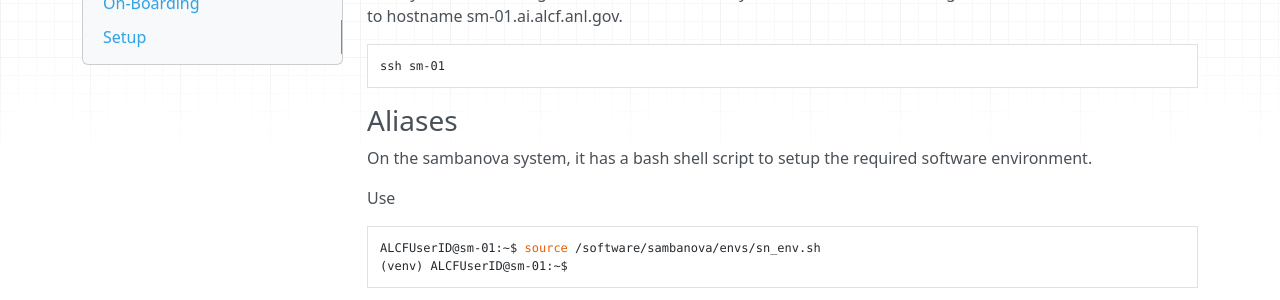
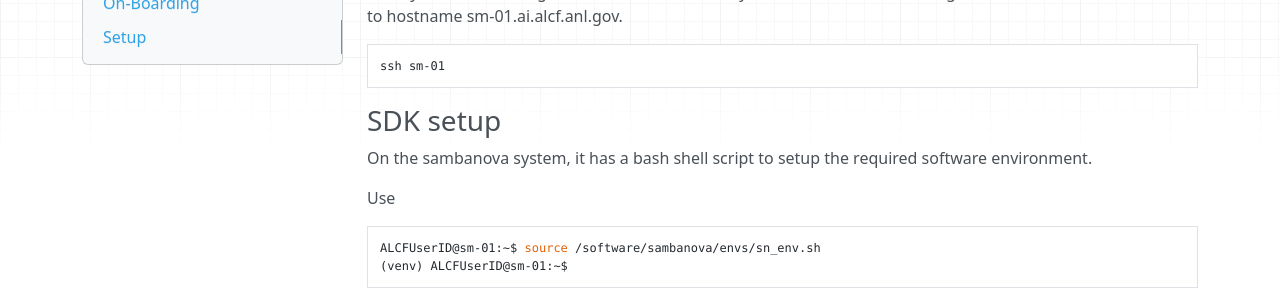
Before and after one commit to argonne-lcf/ai-testbed-userdocs, an MkDocs documentation site: the page built from docs/sambanova/How-to-setup-your-base-environment.md, in a window 1280 px wide and 900 px high, scrolled down 715 px. Shown: the part 159-459 px from the top of the window. Built offline with MkDocs 1.6.1, drawn with Linux system fonts in a browser that asks for light colours; nearby versions of some CDN libraries.

Commit message:
Update How-to-setup-your-base-environment.md

````diff
--- a/docs/sambanova/How-to-setup-your-base-environment.md
+++ b/docs/sambanova/How-to-setup-your-base-environment.md
@@ -30,7 +30,7 @@
 ssh sm-01
 ```
 
-### Aliases
+### SDK setup
 
 On the sambanova system,  it has a bash shell script to setup the required software environment.
 
````
